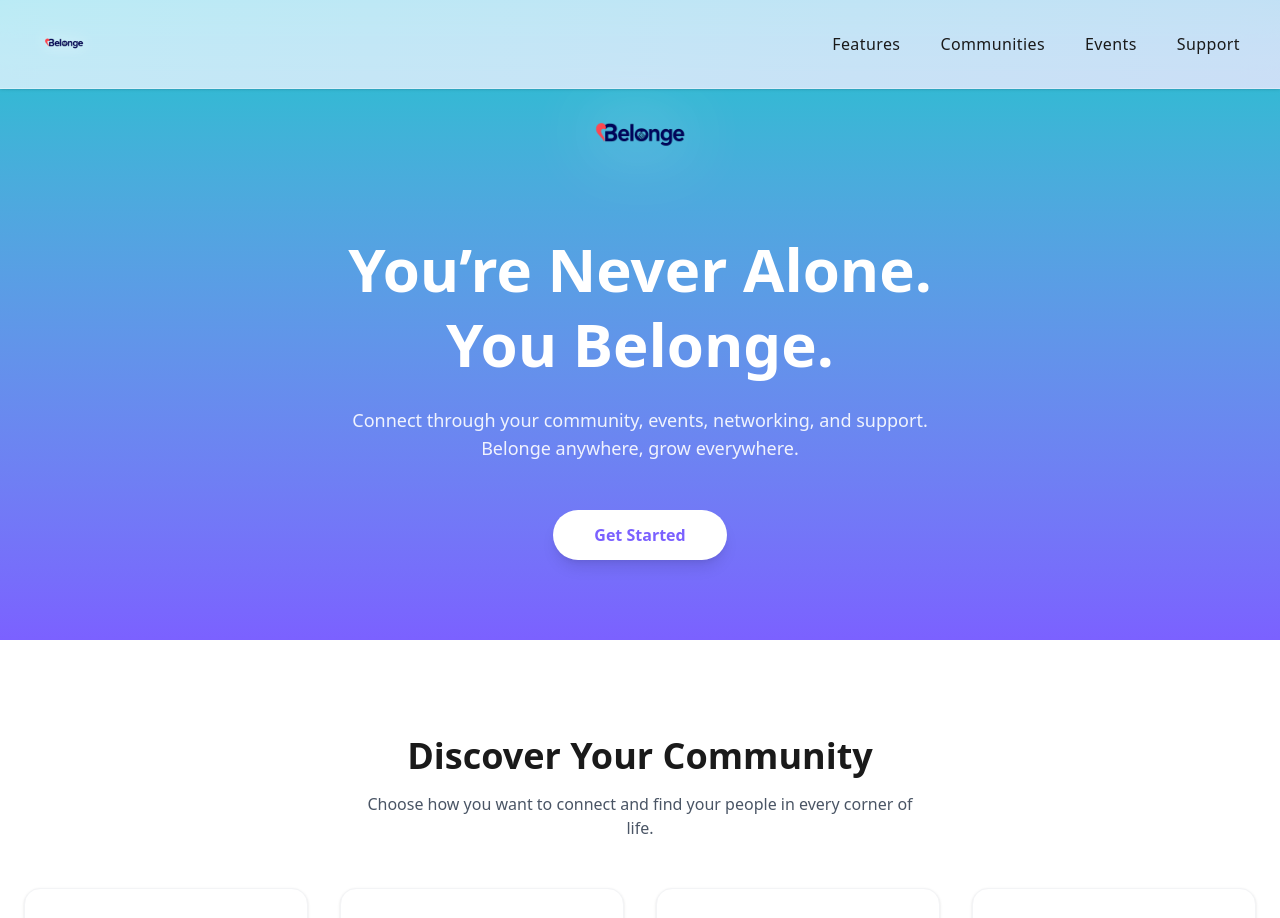
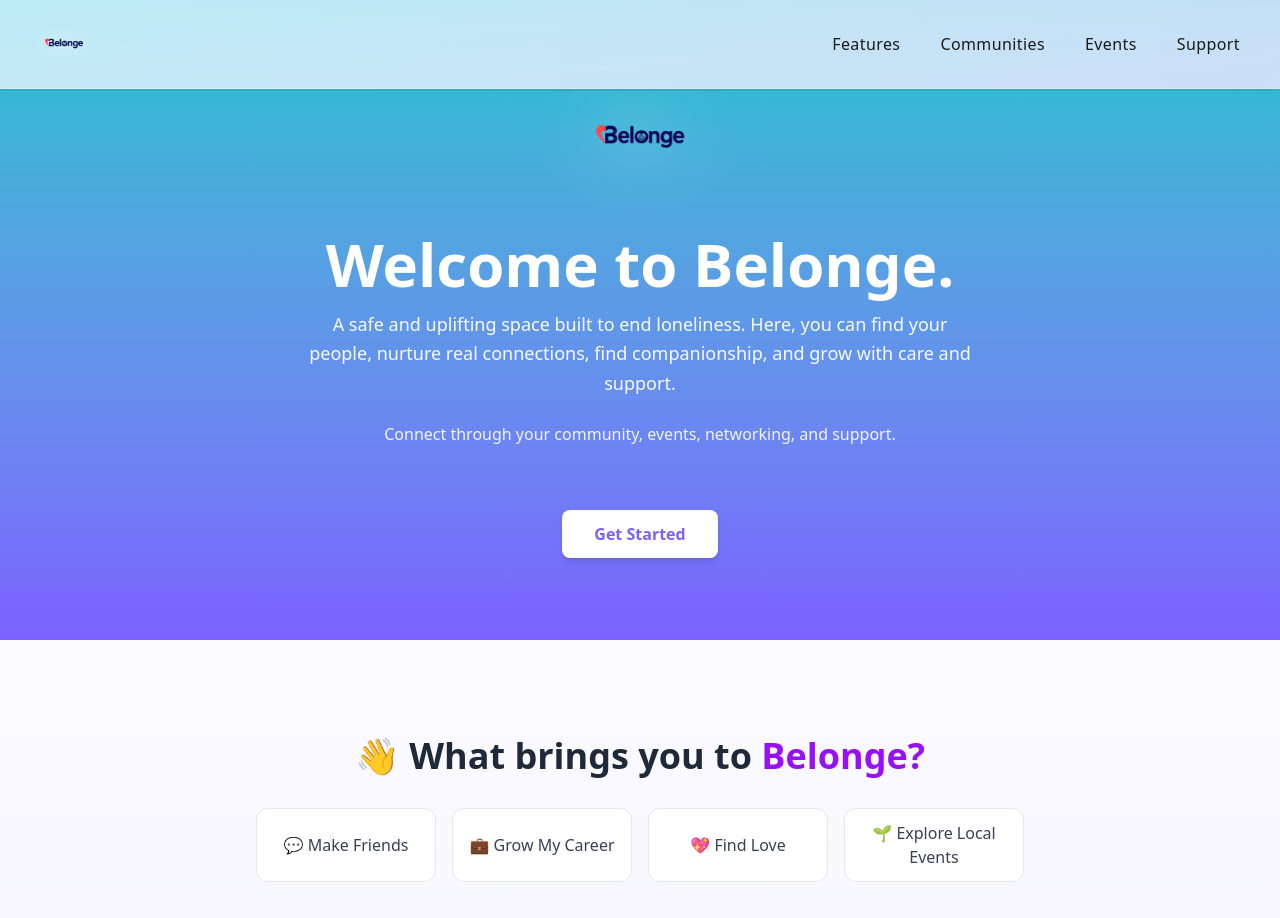
Before and after one commit to belongeofficial-hub/belonge-web, a Next.js app: page / in a window 1280 px wide. Shown: the top 918 px of the page. Built offline with nearby package versions, Linux system fonts and the light colour scheme.

Commit message:
Update hero and onboarding section

```diff
--- a/src/app/globals.css
+++ b/src/app/globals.css
@@ -30,3 +30,25 @@
 .animate-fade-in {
   animation: fade-in 1s ease-out forwards;
 }
+@keyframes fadeIn {
+  from {
+    opacity: 0;
+    transform: translateY(10px);
+  }
+  to {
+    opacity: 1;
+    transform: translateY(0);
+  }
+}
+
+.animate-fadeIn {
+  animation: fadeIn 1.2s ease-out forwards;
+}
+
+.delay-200 {
+  animation-delay: 0.2s;
+}
+
+.delay-400 {
+  animation-delay: 0.4s;
+}
--- a/src/app/page.tsx
+++ b/src/app/page.tsx
@@ -1,5 +1,6 @@
 import Header from "../components/Header";
 import Hero from "../components/Hero";
+import Onboarding from "../components/Onboarding";
 import Categories from "../components/Categories";
 import Features from "../components/Features";
 import CTA from "../components/CTA";
@@ -10,6 +11,7 @@
     <main className="min-h-screen flex flex-col">
       <Header />
       <Hero />
+       <Onboarding />
       <Categories />
       <Features />
       <CTA />
--- a/src/components/CTA.jsx
+++ b/src/components/CTA.jsx
@@ -1,4 +1,6 @@
-export default function CTA() {
+
+'use client';
+import Link from 'next/link';export default function CTA() {
   return (
     <section
       id="cta"
@@ -20,12 +22,12 @@
         </p>
 
         {/* Button */}
-        <a
-          href="#join"
-          className="inline-block bg-white text-[#7B61FF] font-semibold px-10 py-4 rounded-full shadow-lg hover:bg-[#F9F9FF] hover:shadow-xl transition-all duration-300"
-        >
-          Join Now
-        </a>
+
+ <Link href="/join-the-waitlist"
+  className="inline-block bg-white text-[#7B61FF] font-semibold px-10 py-4 rounded-lg shadow-md hover:bg-[#f3f0ff] transition"
+>
+  Join Now
+</Link>
       </div>
     </section>
   );
--- a/src/components/Features.jsx
+++ b/src/components/Features.jsx
@@ -6,7 +6,8 @@
   ];
 
   return (
-    <section id="features" className="bg-gray-50 py-24 text-center">
+    <section id="discover" className="relative py-20 ...">
+
       <h2 className="text-4xl font-bold mb-4">Why Choose Belonge?</h2>
       <p className="max-w-xl mx-auto text-gray-600 mb-12">
         We’re more than just another social app — we’re your trusted partner in building authentic connections.
--- a/src/components/Hero.jsx
+++ b/src/components/Hero.jsx
@@ -1,3 +1,4 @@
+'use client';
 export default function Hero() {
   return (
     <section className="relative flex flex-col items-center justify-center min-h-[80vh] bg-gradient-to-b from-[#00C4CC] to-[#7B61FF] text-center text-white px-6">
@@ -12,24 +13,39 @@
       </div>
 
       {/* Tagline */}
-      <h1 className="text-5xl md:text-6xl font-semibold leading-tight mb-6 max-w-3xl">
-        You’re Never Alone. <br />
-        <span className="font-bold text-white">You Belonge.</span>
-      </h1>
+ <h1
+  className="text-4xl md:text-6xl font-semibold mb-4 text-center text-white opacity-0 animate-fadeIn"
+>
+  Welcome to <span className="text-white">Belonge</span>.
+</h1>
 
-      {/* Subtext */}
-      <p className="max-w-xl text-lg opacity-90 mb-8">
-        Connect through your community, events, networking, and support. <br />
-        Belonge anywhere, grow everywhere.
-      </p>
+<p
+  className="text-base md:text-lg max-w-2xl mx-auto text-gray-50 leading-relaxed font-light mb-6 text-center opacity-0 animate-fadeIn delay-200"
+>
+  A safe and uplifting space built to end loneliness.
+  Here, you can find your people, nurture real connections,
+  find companionship, and grow with care and support.
+</p>
+
+<p
+  className="text-sm md:text-base text-gray-100 text-center mb-10 opacity-0 animate-fadeIn delay-400"
+>
+  Connect through your community, events, networking, and support. <br />
+</p>
+
 
       {/* CTA */}
-      <a
-        href="#join"
-        className="mt-4 bg-white text-[#7B61FF] font-semibold px-10 py-3 rounded-full shadow-lg border border-white/40 hover:bg-[#7B61FF] hover:text-white hover:shadow-xl transition-all duration-300"
-      >
-        Get Started
-      </a>
+  <button
+  onClick={() =>
+    document
+      .getElementById('onboarding')
+      ?.scrollIntoView({ behavior: 'smooth' })
+  }
+  className="mt-6 bg-white text-[#7B61FF] font-semibold px-8 py-3 rounded-lg shadow-md hover:bg-[#f3f0ff] transition"
+>
+  Get Started
+</button>
+
     </section>
   );
 }
--- /dev/null
+++ b/src/components/Onboarding.jsx
@@ -0,0 +1,86 @@
+'use client';
+import React, { useState } from 'react';
+import { motion, AnimatePresence } from 'framer-motion';
+
+export default function Onboarding() {
+  const [choice, setChoice] = useState('');
+  const [showWaitlist, setShowWaitlist] = useState(false);
+
+  const options = [
+    { label: '💬 Make Friends', value: 'friends' },
+    { label: '💼 Grow My Career', value: 'career' },
+    { label: '💖 Find Love', value: 'love' },
+    { label: '🌱 Explore Local Events', value: 'events' },
+  ];
+
+  const handleSelect = (value) => {
+
+    setChoice(value);
+    setTimeout(() => setShowWaitlist(true), 400);
+  };
+
+  return (
+    <section
+      id="onboarding"
+      className="flex flex-col items-center text-center py-24 bg-gradient-to-b from-[#fafaff] to-[#f8f7ff] px-6"
+    >
+      <motion.h2
+        initial={{ opacity: 0, y: 20 }}
+        animate={{ opacity: 1, y: 0 }}
+        transition={{ duration: 0.6 }}
+        className="text-3xl md:text-4xl font-semibold text-gray-800 mb-8"
+      >
+        👋 What brings you to <span className="text-purple-600">Belonge?</span>
+      </motion.h2>
+
+      <div className="grid grid-cols-2 sm:grid-cols-4 gap-4 max-w-3xl mb-8">
+        {options.map((opt) => (
+          <motion.button
+            key={opt.value}
+            whileHover={{ scale: 1.05 }}
+            whileTap={{ scale: 0.95 }}
+            onClick={() => handleSelect(opt.value)}
+            className={`px-4 py-3 rounded-xl border text-sm sm:text-base font-medium transition
+              ${
+                choice === opt.value
+                  ? 'bg-purple-600 text-white shadow-md border-purple-600'
+                  : 'bg-white hover:bg-purple-50 border-gray-200 text-gray-700'
+              }`}
+          >
+            {opt.label}
+          </motion.button>
+        ))}
+      </div>
+
+      <AnimatePresence>
+        {showWaitlist && (
+          <motion.div
+            key="message"
+            initial={{ opacity: 0, y: 20 }}
+            animate={{ opacity: 1, y: 0 }}
+            exit={{ opacity: 0, y: 20 }}
+            transition={{ duration: 0.6 }}
+            className="mt-8"
+          >
+            <p className="text-gray-600 mb-6 text-lg leading-relaxed">
+              Beautiful! You’ll love what we’re building for that. 💙 <br />
+              Want early access?
+            </p>
+            <motion.button
+              whileHover={{ scale: 1.05 }}
+              whileTap={{ scale: 0.97 }}
+              onClick={() =>
+                document
+                  .getElementById('join-section')
+                  ?.scrollIntoView({ behavior: 'smooth' })
+              }
+              className="bg-purple-600 hover:bg-purple-700 text-white px-8 py-3 rounded-lg font-medium shadow-md transition"
+            >
+              ✨ Join the Waitlist
+            </motion.button>
+          </motion.div>
+        )}
+      </AnimatePresence>
+    </section>
+  );
+}
```
Also changed, not shown: src/app/join-the-waitlist/page.tsx (renamed from src/app/join/page.tsx).
